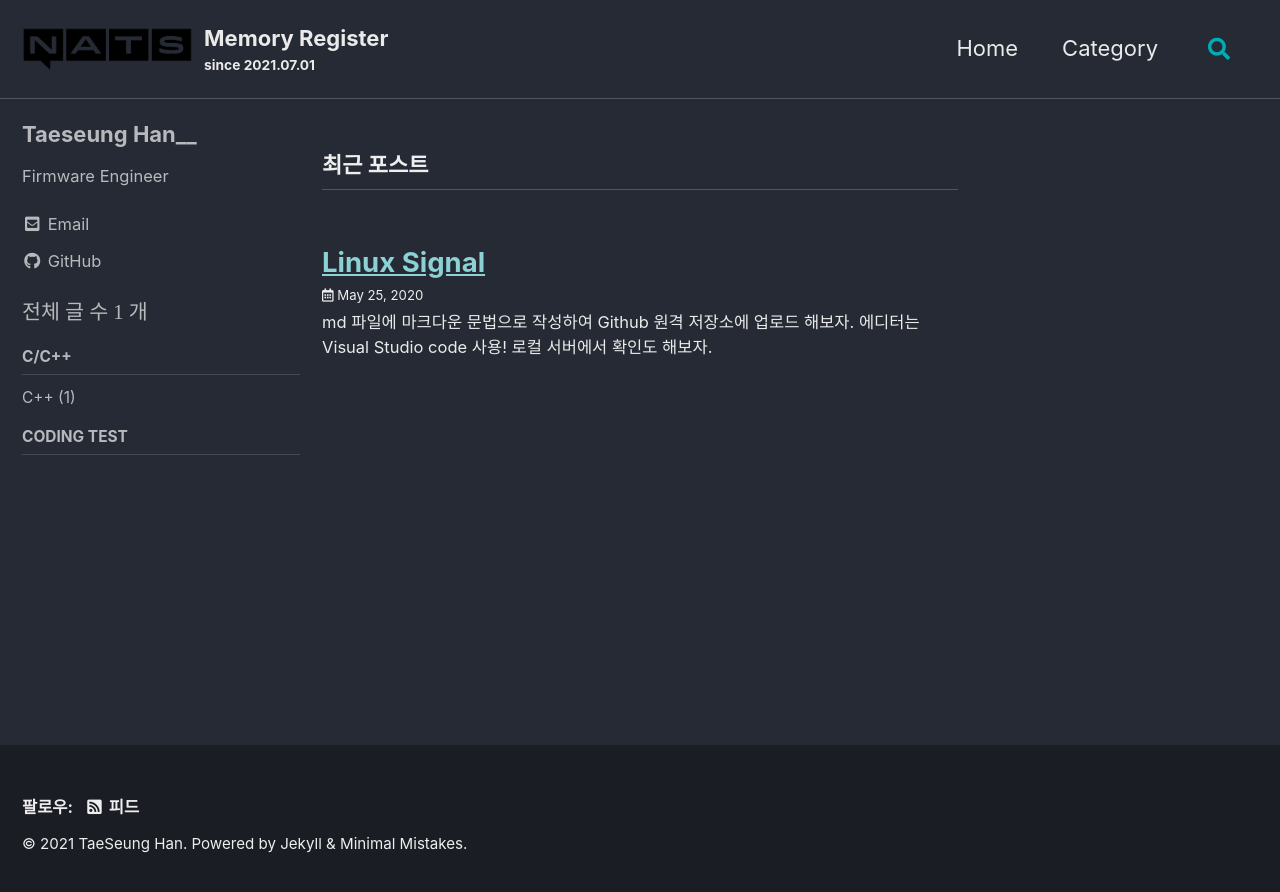
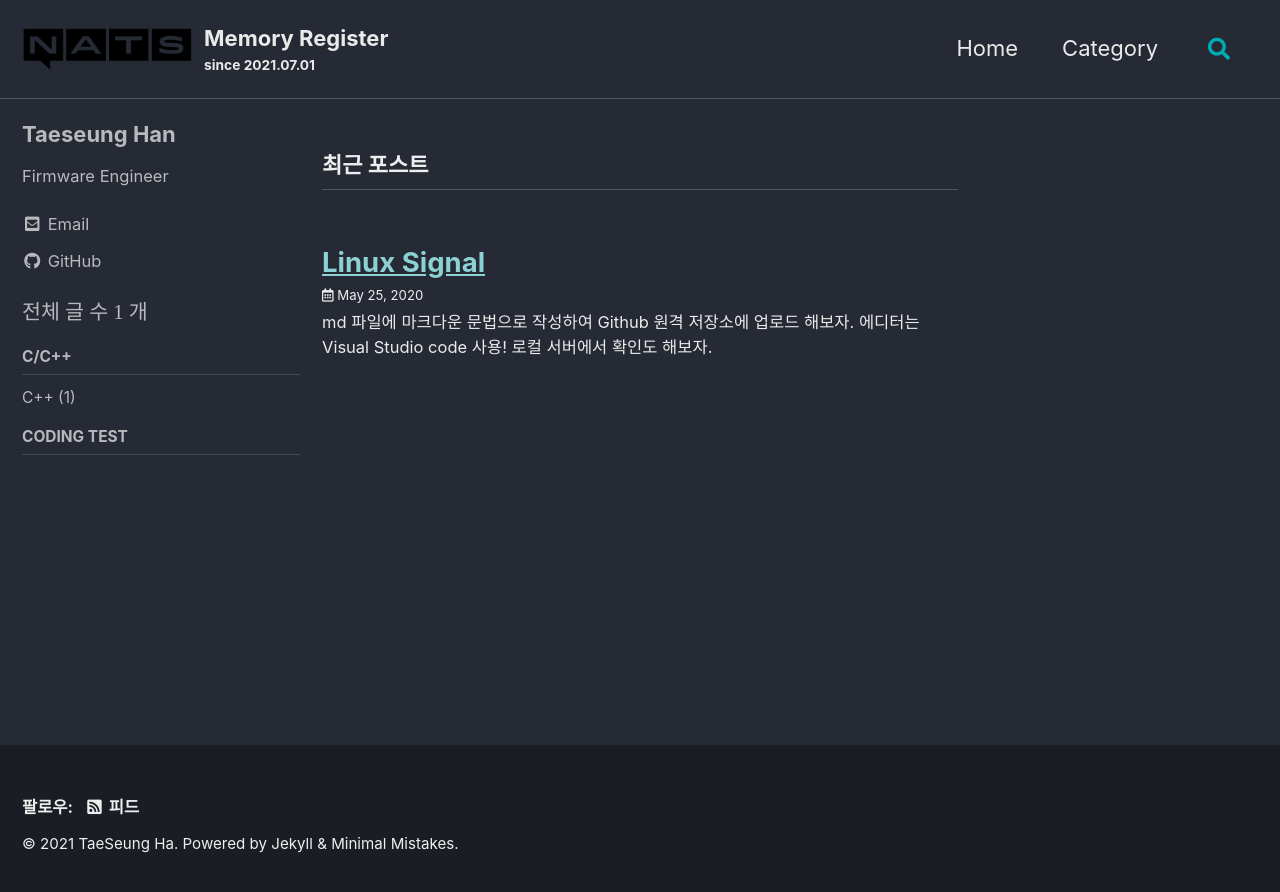
Before and after one commit to NaTaes/NaTaes.github.io, a Jekyll site: the page built from index.html, in a window 1280 px wide. Shown: the top 892 px of the page. Built offline with Jekyll 4.4.1, drawn with Linux system fonts in a browser that asks for light colours; cached includes are drawn as plain includes; the list of posts is cut into pages by our own code.

Commit message:
Update _config.yml

```diff
--- a/_config.yml
+++ b/_config.yml
@@ -19,7 +19,7 @@ locale                   : "ko-KR"
 title                    : "NATS Blog"
 title_separator          : "-"
 subtitle                 : "since 2021.07.01" # site tagline that appears below site title in masthead
-name                     : "TaeSeung Han"
+name                     : "TaeSeung Ha"
 description              : "Development History"
 url                      : "https://nataes.github.io" # the base hostname & protocol for your site e.g. "https://mmistakes.github.io"
 baseurl                  : "/blog" # the subpath of your site, e.g. "/blog"
@@ -94,7 +94,7 @@ analytics:
 
 # Site Author
 author:
-  name             : "Taeseung Han__"
+  name             : "Taeseung Han"
   avatar           : # path of avatar image, e.g. "/assets/images/bio-photo.jpg"
   bio              : "Firmware Engineer"
   # location         : "Republic of Korea"
```
